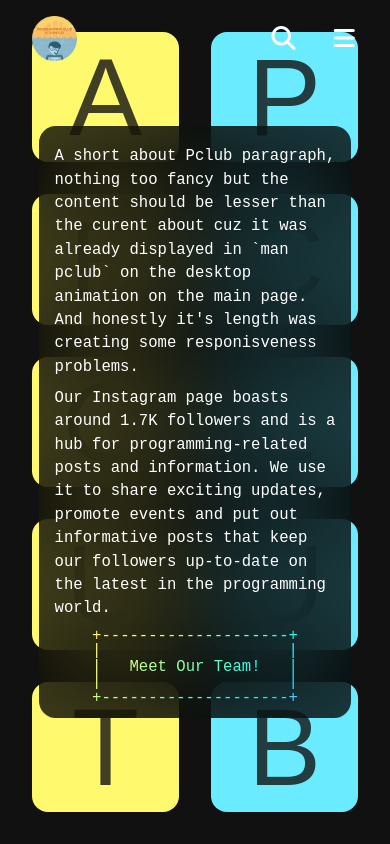
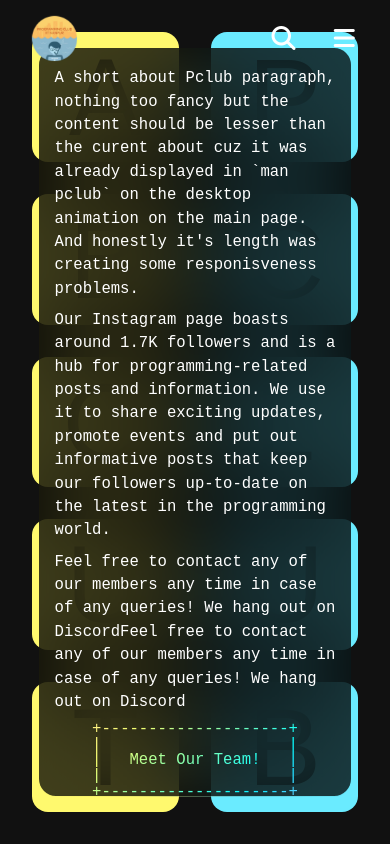
Before and after one commit to code-IM-perfect/pclub-svelte, a SvelteKit app: page /about in a window 390 px wide. Shown: the top 844 px of the page. Built offline with nearby package versions, Linux system fonts and the light colour scheme; a web font is replaced by a local one.

Commit message:
Remove non mobile tags on about text
Signed-off-by: Harshit Tomar <harshitt345@gmail.com>

```diff
--- a/src/routes/about/+page.svelte
+++ b/src/routes/about/+page.svelte
@@ -49,7 +49,7 @@
 						During summers, we offer a large number of projects to the first year students through
 						our Summer Camp. The 2024 Summer Camp saw close to 400 applicants.
 					</p> -->
-					<p class="noMobile">
+					<p>
 						Feel free to contact any of our members any time in case of any queries! We hang out on
 						DiscordFeel free to contact any of our members any time in case of any queries! We hang
 						out on Discord
```
